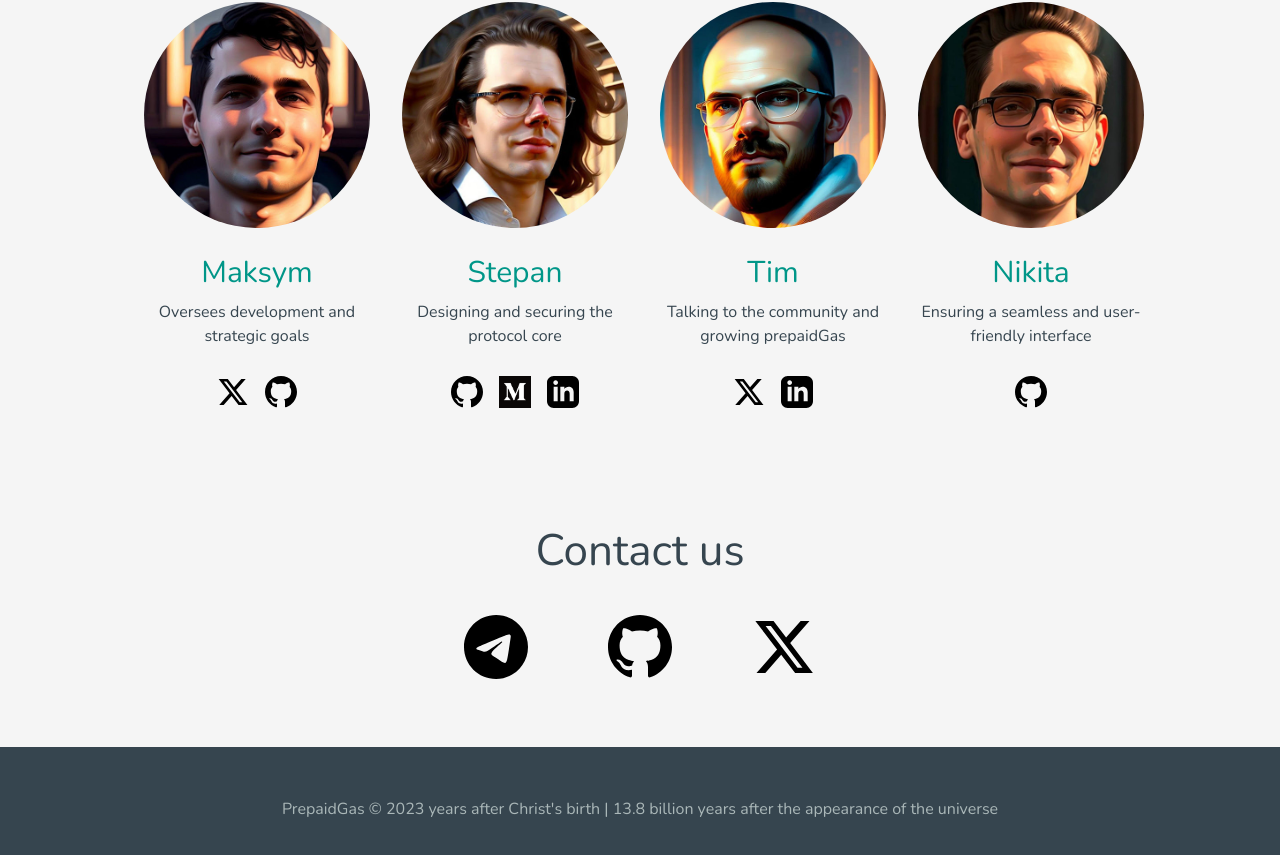
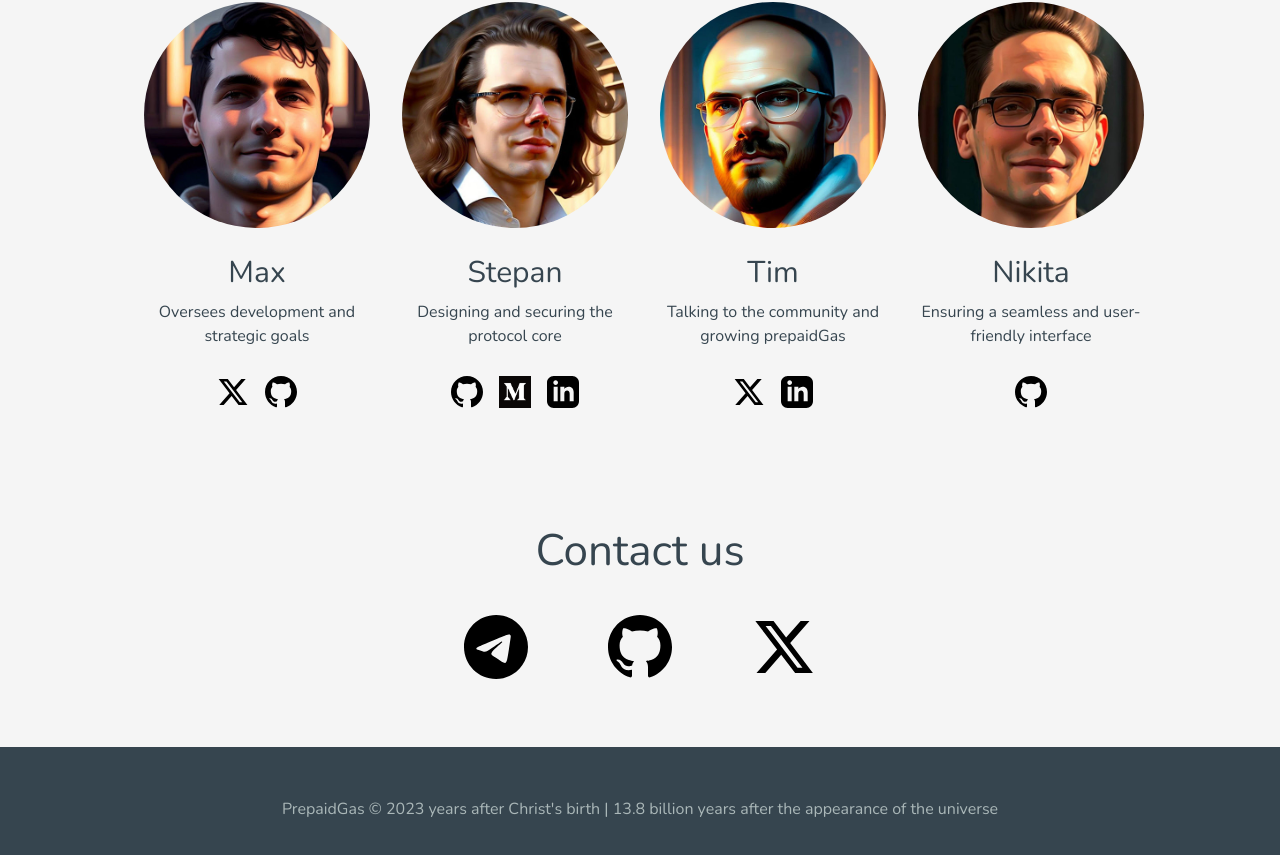
Before and after one commit to prepaidGas/prepaidgas.io, a Next.js app: page / in a window 1280 px wide. Shown: the part 3081-3936 px from the top of the page. Built offline with nearby package versions, Linux system fonts and the light colour scheme.

Commit message:
remove emerald text, change Maksym to Max

```diff
--- a/src/app/page.tsx
+++ b/src/app/page.tsx
@@ -193,7 +193,7 @@ export default function Home() {
                       alt=""
                       className="rounded-[50%] w-auto md:w-[180px] lg:w-auto max-w-[250px] p-3"
                     />
-                    <h3 className="text-color-emerald">{item.name}</h3>
+                    <h3 className="">{item.name}</h3>
                     <p className="text-center">{item.about}</p>
                     <div className="team_card_links hidden">
                       {item.socials?.map((i, index) => (
--- a/src/constants.ts
+++ b/src/constants.ts
@@ -35,7 +35,7 @@ export const SOCIAL_ICONS_PATHS = {
 
 export const TeamMemberData: TeamMember[] = [
   {
-    name: "Maksym",
+    name: "Max",
     about: "Oversees development and strategic goals",
     profilePicName: "/images/profile/Maksym.jpeg",
     socials: [
```
